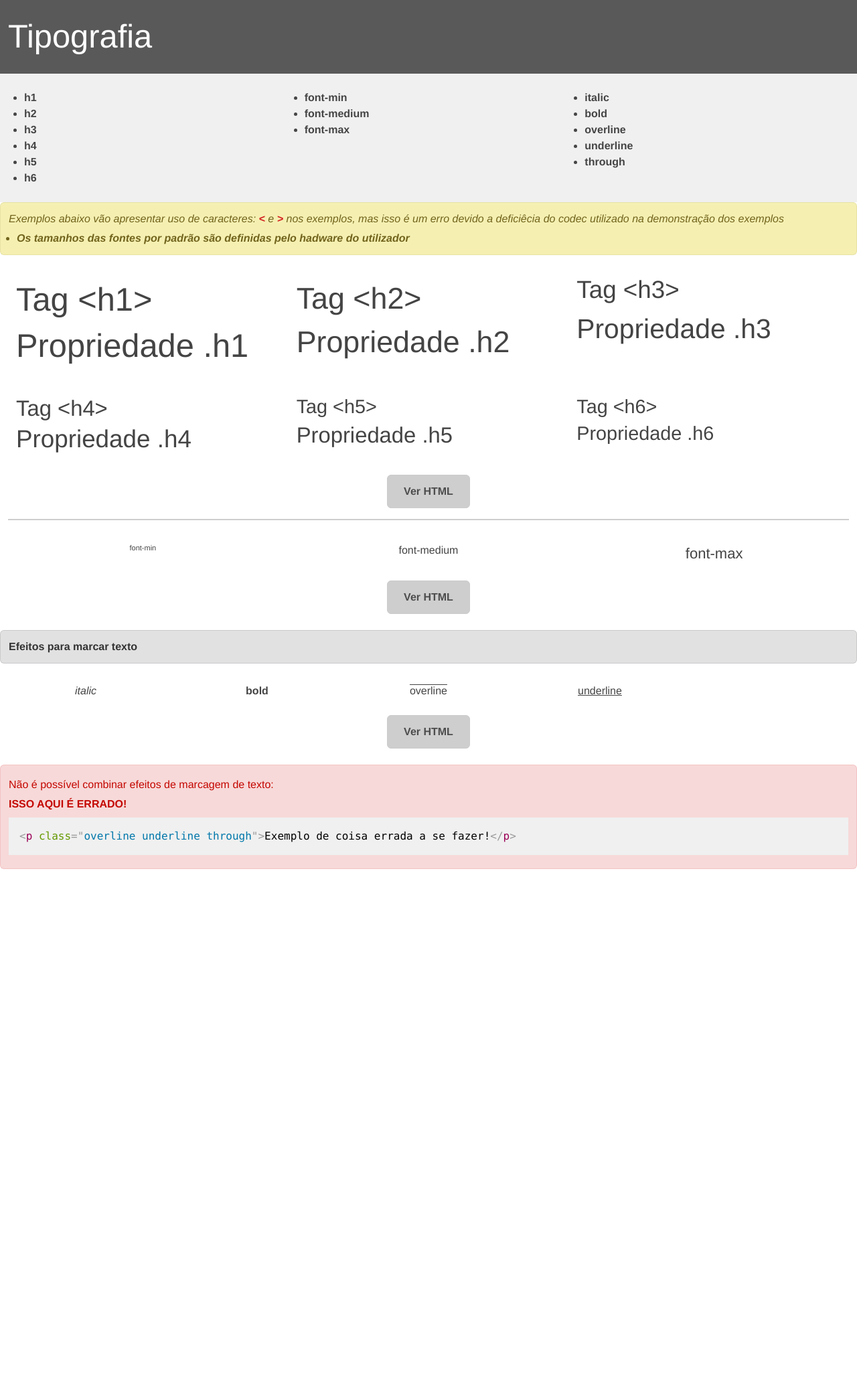
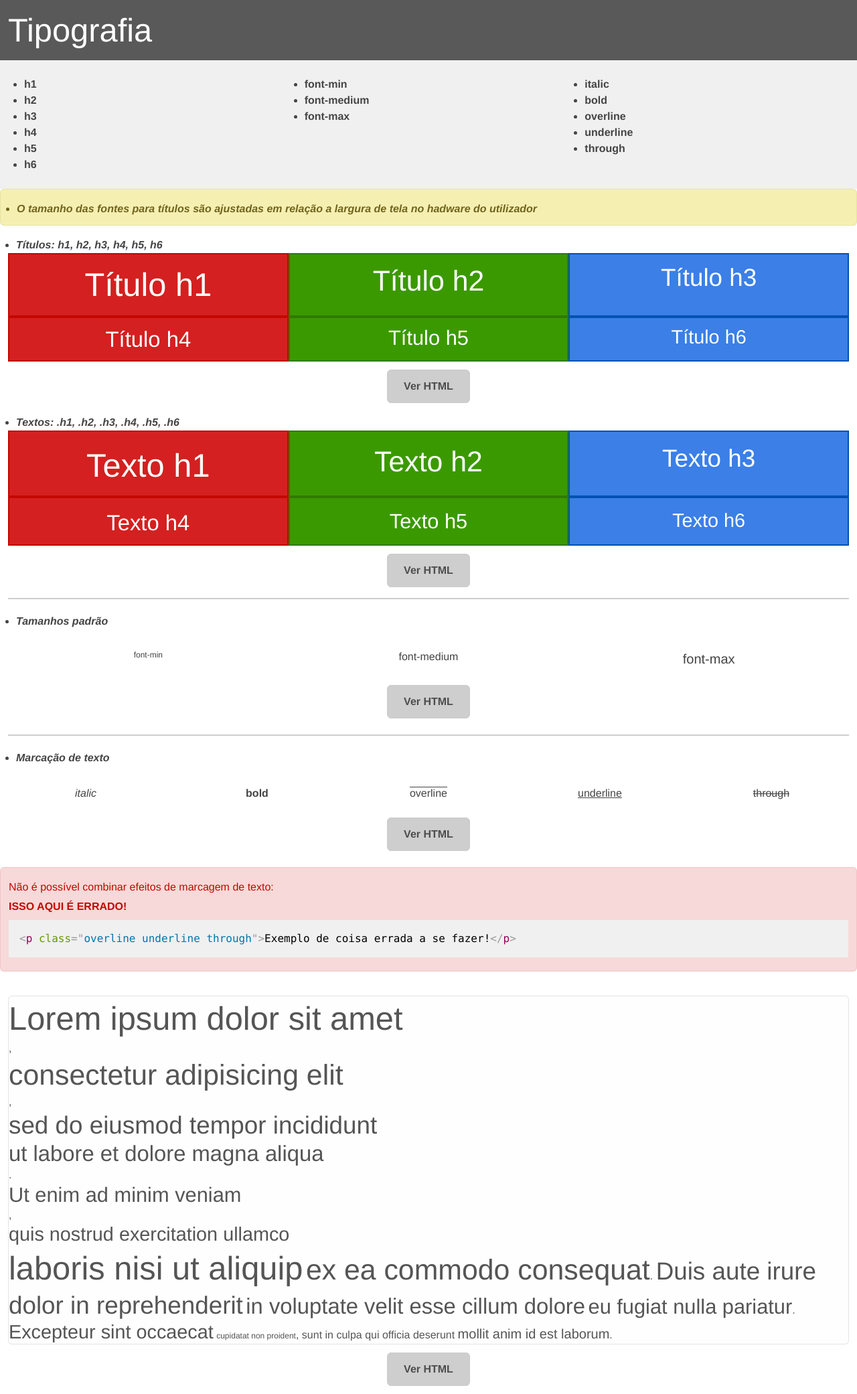
Before and after one commit to Spell-Master/sm-web, a PHP site: page /css/exemplos/tipografia.html in a window 1280 px wide. Shown: the whole page at 67% size. Before the commit the page ends 1298 px from the top, so only its background shows below. Run offline with PHP 8.4, Linux system fonts and the light colour scheme.

Commit message:
Reavaliação css parte 3

```diff
--- a/css/css-default.css
+++ b/css/css-default.css
@@ -17,16 +17,16 @@
 
 /* Configurações */
 :root {
-    --text-size-h1: calc(2.25rem + 1vw); /* 36px */
-    --text-size-h2: calc(2rem + 1vw);    /* 32px */
-    --text-size-h3: calc(1.75rem + 1vw); /* 28px */
-    --text-size-h4: calc(1.5rem + 1vw);  /* 24px */
-    --text-size-h5: calc(1.25rem + 1vw); /* 20px */
-    --text-size-h6: calc(1rem + 1vw);    /* 16px */
+    --text-size-h1: calc(1vw + 2.25rem);  /* 36px */
+    --text-size-h2: calc(1vw + 1.875rem); /* 30px */
+    --text-size-h3: calc(1vw + 1.5rem);   /* 24px */
+    --text-size-h4: calc(1vw + 1.25rem);  /* 20px */
+    --text-size-h5: calc(1vw + 1.125rem); /* 18px */
+    --text-size-h6: calc(1vw + 1rem);     /* 16px */
 
-    --text-size-min:    .6875em; /* 11px */
-    --text-size-medium: 1em;     /* 16px */
-    --text-size-max:    1.375em; /* 22px */
+    --text-size-min:    .75rem;  /* 12px */
+    --text-size-medium: 1rem;    /* 16px */
+    --text-size-max:    1.25rem; /* 20px */
 
     --spacing-min:             0.375rem;  /* 6px */
     --spacing-medium:          0.75rem;   /* 12px */
@@ -151,19 +151,17 @@ ul:not([class]), ol:not([class]) {margin-left: .75rem}
  * Tipografia
  * ****************************************
  */
-h1, h2, h3, h4, h5, h6,
-.h1,.h2,.h3,.h4,.h5,.h6 {
-    font-family: inherit; font-weight: lighter; line-height: 1.1; color: inherit; word-wrap: break-word
+h1, .h1 {font-size: var(--text-size-h1); line-height: 136%}
+h2, .h2 {font-size: var(--text-size-h2); line-height: 130%}
+h3, .h3 {font-size: var(--text-size-h3); line-height: 124%}
+h4, .h4 {font-size: var(--text-size-h4); line-height: 120%}
+h5, .h5 {font-size: var(--text-size-h5); line-height: 118%}
+h6, .h6 {font-size: var(--text-size-h6); line-height: 116%}
+
+.h1, .h2, .h3, .h4, .h5, .h6,
+ h1,  h2,  h3,  h4,  h5,  h6 {
+     font-family: inherit; font-weight: lighter; color: inherit; word-wrap: break-word
 }
-h1, h2, h3,.h1,.h2,.h3 {margin: 1rem 0}
-h4, h5, h6,.h4,.h5,.h6 {margin: .5rem 0}
-
-h1, .h1 {font-size: var(--text-size-h1)}
-h2, .h2 {font-size: var(--text-size-h2)}
-h3, .h3 {font-size: var(--text-size-h3)}
-h4, .h4 {font-size: var(--text-size-h4)}
-h5, .h5 {font-size: var(--text-size-h5)}
-h6, .h6 {font-size: var(--text-size-h6)}
 
 .font-min    {font-size: var(--text-size-min)}
 .font-medium {font-size: var(--text-size-medium)}
--- a/css/exemplos/tipografia.html
+++ b/css/exemplos/tipografia.html
@@ -58,52 +58,75 @@
 
         <div class="card-yellow padding-all">
             <div class="container italic">
-                Exemplos abaixo vão apresentar uso de caracteres:
-                <span class="bold text-red">&lt;</span> e <span class="bold text-red">&gt;</span>
-                nos exemplos, mas isso é um erro devido a deficiêcia do codec utilizado na
-                demonstração dos exemplos
-                <p class="list bold italic">Os tamanhos das fontes por padrão são definidas pelo hadware do utilizador</p>
+                <p class="list bold italic">
+                    O tamanho das fontes para títulos são ajustadas em relação
+                    a largura de tela no hadware do utilizador
+                </p>
             </div>
         </div>
 
-        <div class="container padding-lr">
-            <div class="margin-top">
-                <div class="row-pad">
-                    <div class="col-third">
-                        <h1>Tag &lt;h1&gt;</h1> <!-- tag &lt;h6&gt; demonstrada erronea no exemplo -->
-                        <div class="h1">Propriedade .h1</div>
+        <div class="container padding-lr margin-top">
+            <p class="list bold italic">Títulos: h1, h2, h3, h4, h5, h6</p>
+            <div class="align-center">
+                <div class="row-pad text-white">
+                    <div class="col-third bg-red border-all border-dark-red">
+                        <h1>Título h1</h1>
                     </div>
-                    <div class="col-third">
-                        <h2>Tag &lt;h2&gt;</h2> <!-- tag &lt;h6&gt; demonstrada erronea no exemplo -->
-                        <div class="h2">Propriedade .h2</div>
+                    <div class="col-third bg-green border-all border-dark-green">
+                        <h2>Título h2</h2>
                     </div>
-                    <div class="col-third">
-                        <h4>Tag &lt;h3&gt;</h4> <!-- tag &lt;h6&gt; demonstrada erronea no exemplo -->
-                        <div class="h3">Propriedade .h3</div>
+                    <div class="col-third bg-blue border-all border-dark-blue">
+                        <h3>Título h3</h3>
                     </div>
-                    <div class="col-third">
-                        <h5>Tag &lt;h4&gt;</h5> <!-- tag &lt;h6&gt; demonstrada erronea no exemplo -->
-                        <div class="h4">Propriedade .h4</div>
+                    <div class="col-third bg-red border-all border-dark-red">
+                        <h4>Título h4</h4>
                     </div>
-                    <div class="col-third">
-                        <h6>Tag &lt;h5&gt;</h6> <!-- tag &lt;h6&gt; demonstrada erronea no exemplo -->
-                        <div class="h5">Propriedade .h5</div>
+                    <div class="col-third bg-green border-all border-dark-green">
+                        <h5>Título h5</h5>
                     </div>
-                    <div class="col-third">
-                        <h6>Tag &lt;h6&gt;</h6> <!-- tag &lt;h6&gt; demonstrada erronea no exemplo -->
-                        <div class="h6">Propriedade .h6</div>
+                    <div class="col-third bg-blue border-all border-dark-blue">
+                        <h6>Título h6</h6>
                     </div>
                 </div>
             </div>
             <div class="margin-top align-center">
                 <button class="btn-default radius-all-min bold" data-code="">Ver HTML</button>
             </div>
-
-            <hr class="border-bottom border-dark" />
         </div>
 
-        <div class="container align-center">
-            <div class="margin-top">
+        <div class="container padding-lr margin-top">
+            <p class="list bold italic">Textos: .h1, .h2, .h3, .h4, .h5, .h6</p>
+            <div class="align-center">
+                <div class="row-pad text-white">
+                    <div class="col-third bg-red border-all border-dark-red">
+                        <p class="h1">Texto h1</p>
+                    </div>
+                    <div class="col-third bg-green border-all border-dark-green">
+                        <p class="h2">Texto h2</p>
+                    </div>
+                    <div class="col-third bg-blue border-all border-dark-blue">
+                        <p class="h3">Texto h3</p>
+                    </div>
+                    <div class="col-third bg-red border-all border-dark-red">
+                        <p class="h4">Texto h4</p>
+                    </div>
+                    <div class="col-third bg-green border-all border-dark-green">
+                        <p class="h5">Texto h5</p>
+                    </div>
+                    <div class="col-third bg-blue border-all border-dark-blue">
+                        <p class="h6">Texto h6</p>
+                    </div>
+                </div>
+            </div>
+            <div class="margin-top align-center">
+                <button class="btn-default radius-all-min bold" data-code="">Ver HTML</button>
+            </div>
+        </div>
+
+        <div class="container padding-lr margin-top">
+            <hr class="border-bottom border-dark" />
+            <p class="list bold italic">Tamanhos padrão</p>
+            <div class="margin-top align-center">
                 <div class="row-pad">
                     <div class="col-third">
                         <p class="font-min">font-min</p>
@@ -121,9 +144,10 @@
             </div>
         </div>
 
-        <div class="card-dark padding-all margin-top-max">
+        <div class="padding-lr margin-top-max">
             <div class="container">
-                <span class="bold">Efeitos para marcar texto</span>
+                <hr class="border-bottom border-dark" />
+                <p class="list bold italic">Marcação de texto</p>
             </div>
         </div>
         <div class="container align-center">
@@ -141,6 +165,9 @@
                     <div class="col-5 align-center">
                         <p class="underline">underline</p>
                     </div>
+                    <div class="col-5 align-center">
+                        <p class="through">through</p>
+                    </div>
                 </div>
             </div>
             <div class="margin-top align-center">
@@ -152,6 +179,31 @@
                 <p>Não é possível combinar efeitos de marcagem de texto:</p>
                 <p class="bold">ISSO AQUI É ERRADO!</p>
                 <pre id="code-err"><code class="language-html">&lt;p class=&quot;overline underline through&quot;&gt;Exemplo de coisa errada a se fazer!&lt;/p&gt;</code></pre>
+            </div>
+        </div>
+
+        <div class="margin-top-max">
+            <div class="container padding-all">
+                <div class="card">
+                    <h1>Lorem ipsum dolor sit amet</h1>,
+                    <h2>consectetur adipisicing elit</h2>,
+                    <h3> sed do eiusmod tempor incididunt</h3>
+                    <h4>ut labore et dolore magna aliqua</h4>.
+                    <h5>Ut enim ad minim veniam</h5>,
+                    <h6>quis nostrud exercitation ullamco</h6>
+                    <span class="h1">laboris nisi ut aliquip</span>
+                    <span class="h2">ex ea commodo consequat</span>.
+                    <span class="h3">Duis aute irure dolor in reprehenderit</span>
+                    <span class="h4">in voluptate velit esse cillum dolore</span>
+                    <span class="h5">eu fugiat nulla pariatur</span>.
+                    <span class="h6">Excepteur sint occaecat</span>
+                    <span class="font-min">cupidatat non proident</span>,
+                    <span class="font-medium">sunt in culpa qui officia deserunt</span>
+                    <span class="font-max">mollit anim id est laborum</span>.
+                </div>
+                <div class="margin-top align-center">
+                    <button class="btn-default radius-all-min bold" data-code="">Ver HTML</button>
+                </div>
             </div>
         </div>
 
```
